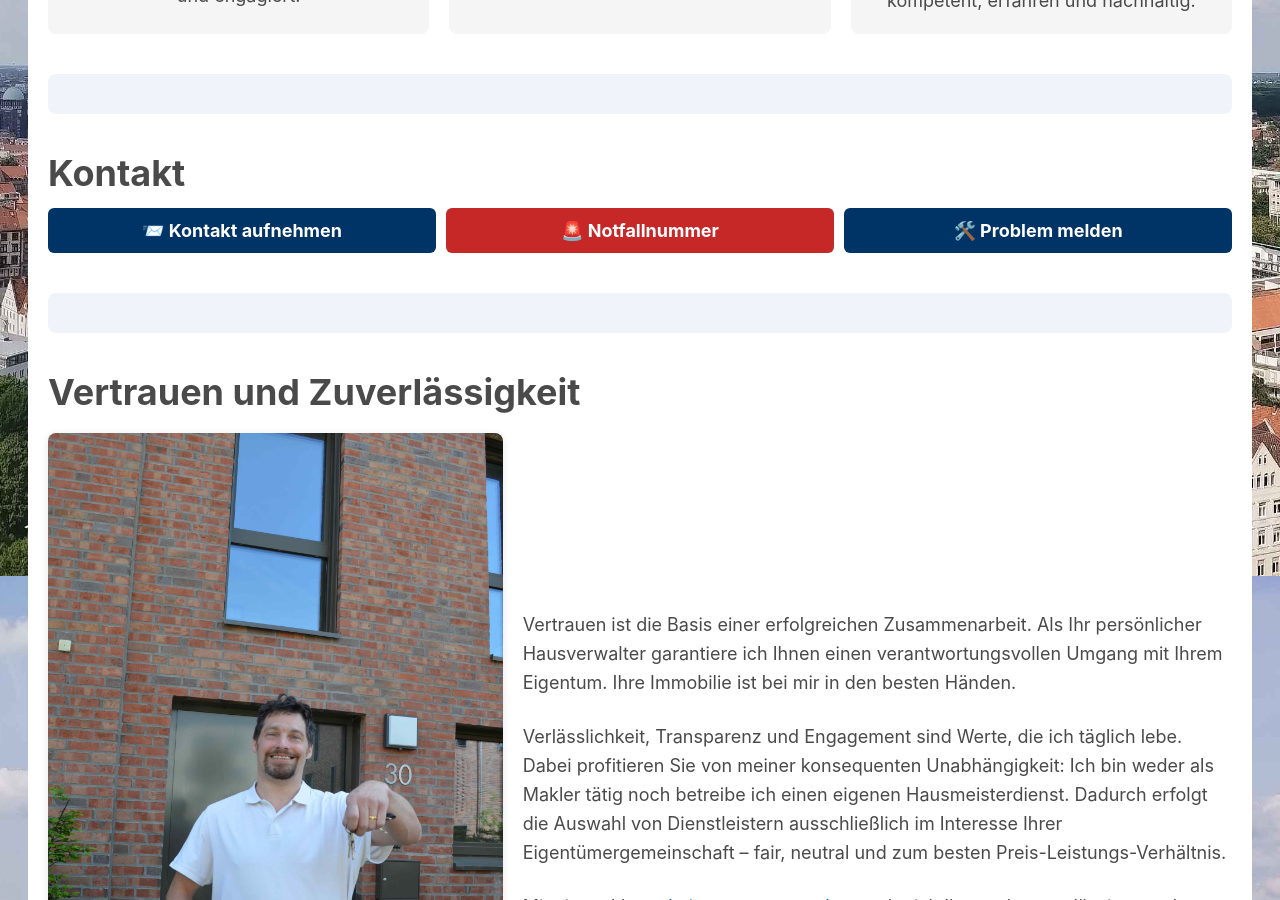
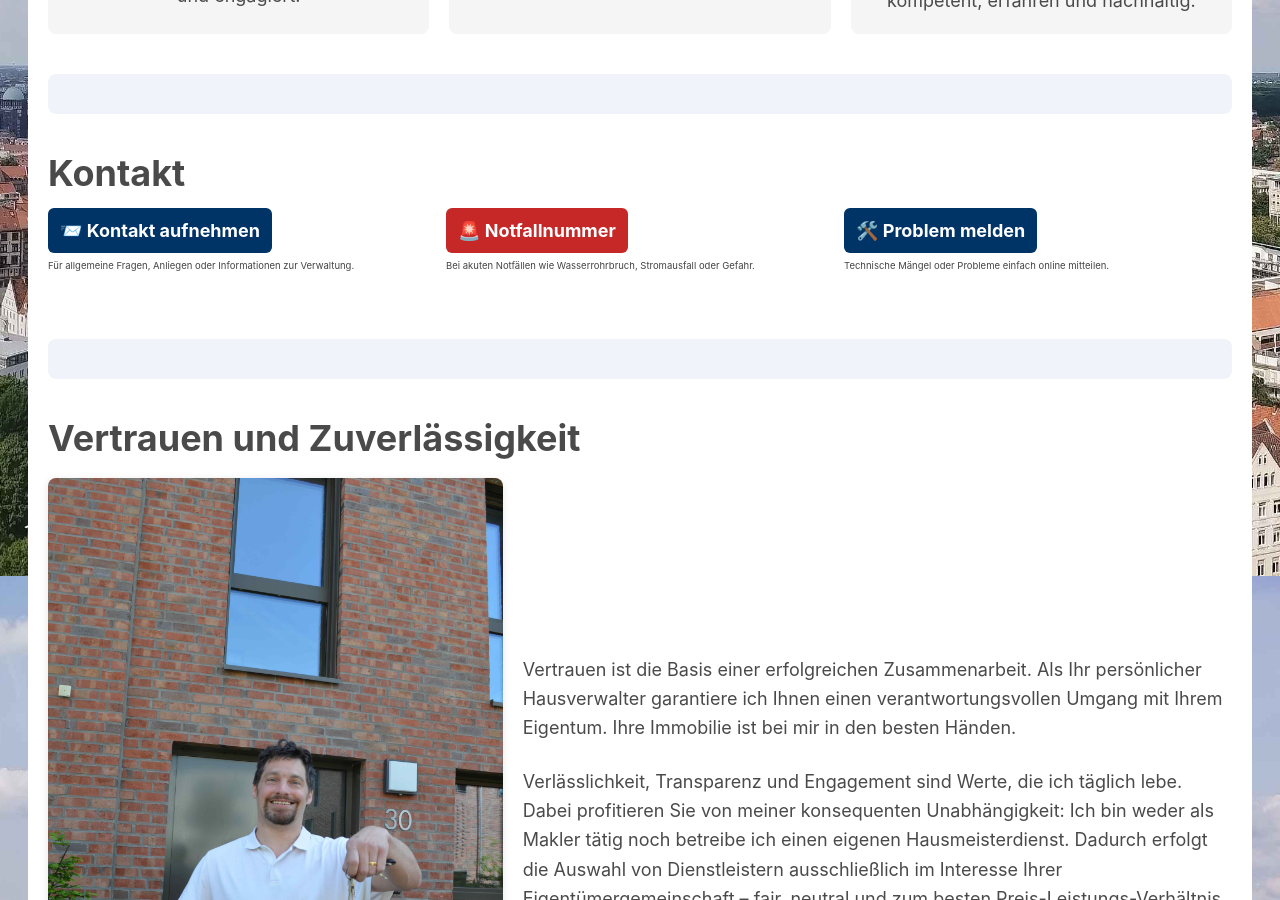
Before and after one commit to marek22k/hausverwaltung, a Jekyll site: the page built from index.md, in a window 1280 px wide and 900 px high, scrolled down 3024 px. Built offline with Jekyll 4.4.1, drawn with Linux system fonts in a browser that asks for light colours.

Commit message:
Update index.md

```diff
--- a/index.md
+++ b/index.md
@@ -178,18 +178,37 @@ sitemap: true
 <div style="height: 40px; background: #f0f4fa; border-radius: 8px; margin: 4rem 0;"></div>
 
 ## Kontakt
-  <div style="margin-top: 1.5rem; display: flex; flex-wrap: wrap; gap: 1rem;">
 
-  <a href="/kontakt/" class="button-link" style="flex: 1; min-width: 220px;">
-    📨 Kontakt aufnehmen
-  </a>
-  <a href="/notfall/" class="button-link red" style="flex: 1; min-width: 220px;">
-    🚨 Notfallnummer
-  </a>
-  <a href="/problem-melden/" class="button-link" style="flex: 1; min-width: 220px;">
-  🛠️ Problem melden
-</a>
+<div style="margin-top: 1.5rem; display: flex; flex-wrap: wrap; gap: 1rem;">
+
+  <div style="flex: 1; min-width: 220px;">
+    <a href="/kontakt/" class="button-link">
+      📨 Kontakt aufnehmen
+    </a>
+    <p style="font-size: 0.95rem; margin-top: 0.5rem; color: #444;">
+      Für allgemeine Fragen, Anliegen oder Informationen zur Verwaltung.
+    </p>
   </div>
+
+  <div style="flex: 1; min-width: 220px;">
+    <a href="/notfall/" class="button-link red">
+      🚨 Notfallnummer
+    </a>
+    <p style="font-size: 0.95rem; margin-top: 0.5rem; color: #444;">
+      Bei akuten Notfällen wie Wasserrohrbruch, Stromausfall oder Gefahr.
+    </p>
+  </div>
+
+  <div style="flex: 1; min-width: 220px;">
+    <a href="/problem-melden/" class="button-link">
+      🛠️ Problem melden
+    </a>
+    <p style="font-size: 0.95rem; margin-top: 0.5rem; color: #444;">
+      Technische Mängel oder Probleme einfach online mitteilen.
+    </p>
+  </div>
+
+</div>
 
 <div style="height: 40px; background: #f0f4fa; border-radius: 8px; margin: 4rem 0;"></div>
 
```
